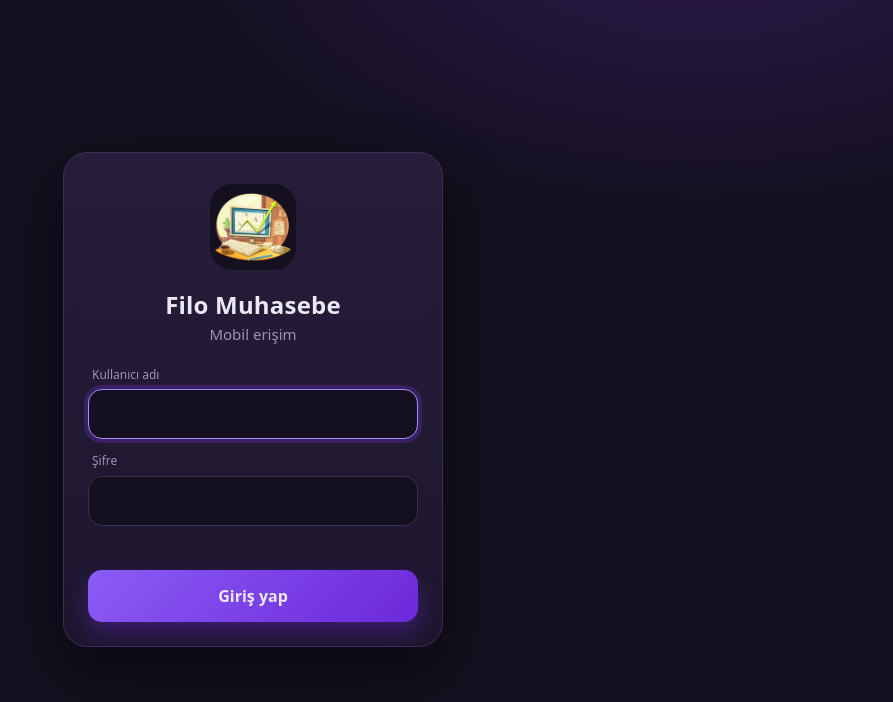
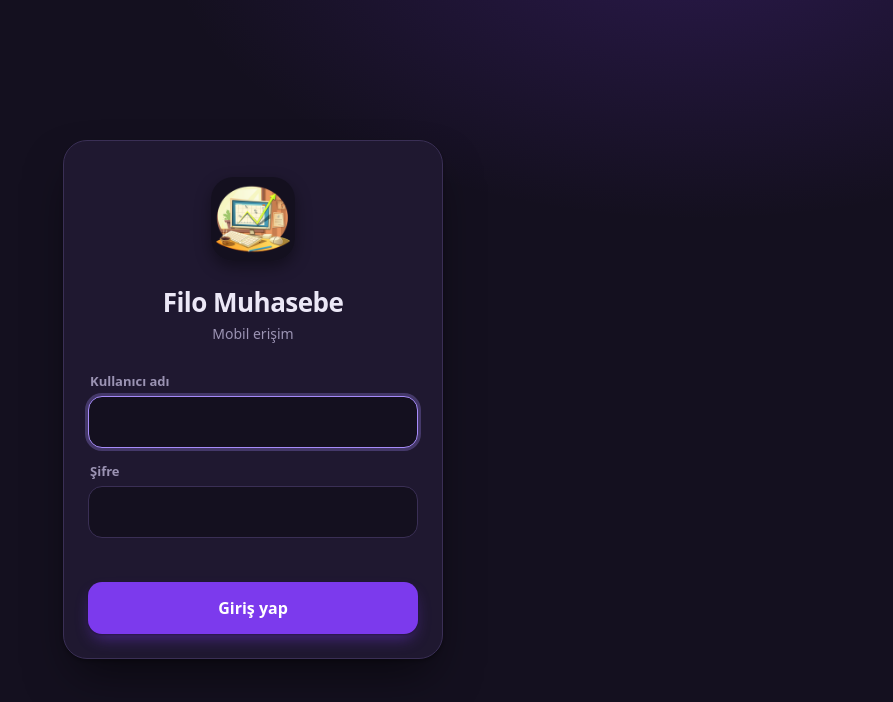
Before and after one commit to umtark/filo-mobil, a plain HTML site: page index.html in a window 1280 px wide. Shown: the whole page, without its empty margins (387-1280 px from the left). Drawn offline with Linux system fonts and the light colour scheme.

Commit message:
Giris sayfasi tasarimi guncellendi, onbellek surumu v8

```diff
--- a/stil.css
+++ b/stil.css
@@ -22,28 +22,31 @@ button { cursor: pointer; }
 /* ---------- giriş ---------- */
 .giris { min-height: 100dvh; display: grid; place-items: center; padding: 24px; padding-top: calc(24px + var(--ust-bosluk)); }
 .giris-kart {
-  width: min(100%, 380px); padding: 32px 24px 24px; border-radius: 24px; text-align: center;
-  background: linear-gradient(180deg, rgba(42, 32, 64, .85), rgba(31, 24, 48, .85)); border: 1px solid var(--cizgi);
-  box-shadow: 0 24px 60px rgba(0, 0, 0, .45); backdrop-filter: blur(10px); animation: yuksel .7s var(--egri) both;
+  width: min(100%, 380px); padding: 36px 24px 24px; border-radius: 24px; text-align: center;
+  background: var(--yuz); border: 1px solid var(--cizgi);
+  box-shadow: 0 2px 4px rgba(0, 0, 0, .3), 0 24px 48px -12px rgba(0, 0, 0, .55); animation: yuksel .6s var(--egri) both;
 }
-.giris-kart .logo { border-radius: 22px; margin-bottom: 14px; animation: nefes 4s ease-in-out infinite; }
-.giris-kart h1 { margin: 0; font-size: 24px; letter-spacing: .2px; }
-.giris-kart .alt { margin: 2px 0 22px; color: var(--soluk); }
+.giris-kart .logo { border-radius: 22px; margin-bottom: 18px; box-shadow: 0 6px 16px rgba(0, 0, 0, .4); }
+.giris-kart h1 { margin: 0; font-size: 26px; font-weight: 800; letter-spacing: -.02em; text-wrap: balance; }
+.giris-kart .alt { margin: 4px 0 28px; color: var(--soluk); font-size: 14px; }
 .alan { display: block; text-align: left; margin-bottom: 14px; }
-.alan span { display: block; font-size: 12px; color: var(--soluk); margin: 0 0 6px 4px; }
+.alan span { display: block; font-size: 13px; font-weight: 600; color: var(--soluk); margin: 0 0 6px 2px; }
 .alan input {
-  width: 100%; height: 50px; padding: 0 16px; border-radius: 14px; border: 1px solid var(--cizgi);
-  background: var(--bg); outline: none; font-size: 17px; transition: border-color .2s, box-shadow .2s;
+  width: 100%; height: 52px; padding: 0 16px; border-radius: 14px; border: 1px solid var(--cizgi);
+  background: var(--bg); outline: none; font-size: 17px; caret-color: var(--mor-a); transition: border-color .2s, box-shadow .2s;
 }
-.alan input:focus { border-color: var(--mor-a); box-shadow: 0 0 0 4px rgba(124, 58, 237, .25); }
+.alan input:focus { border-color: var(--mor-a); box-shadow: 0 0 0 3px rgba(167, 139, 250, .28); }
 .hata { min-height: 20px; margin: 0 0 10px; color: #fca5a5; font-size: 13px; }
 .giris-kart.salla { animation: salla .45s; }
 .btn-ana {
-  position: relative; width: 100%; height: 52px; border: 0; border-radius: 14px; font-weight: 700; font-size: 16px;
-  background: linear-gradient(135deg, #8b5cf6, #6d28d9); box-shadow: 0 10px 24px rgba(109, 40, 217, .4);
-  transition: transform .15s var(--egri), filter .2s;
+  position: relative; width: 100%; height: 52px; border: 0; border-radius: 14px; font-weight: 700; font-size: 16px; color: #fff;
+  background: var(--mor); box-shadow: 0 1px 2px rgba(0, 0, 0, .3), 0 8px 16px -4px rgba(124, 58, 237, .45);
+  transition: transform .15s var(--egri), background .2s;
 }
+.btn-ana:hover { background: #8b4df0; }
 .btn-ana:active { transform: scale(.97); }
+.btn-ana:focus-visible, .ikon-btn:focus-visible, .chip:focus-visible, .kart:focus-visible { outline: 2px solid var(--mor-a); outline-offset: 3px; }
+::selection { background: rgba(167, 139, 250, .35); color: #fff; }
 .btn-ana .yukleniyor { display: none; position: absolute; right: 18px; top: 50%; width: 18px; height: 18px; margin-top: -9px;
   border: 2px solid rgba(255, 255, 255, .35); border-top-color: #fff; border-radius: 50%; animation: don .7s linear infinite; }
 .btn-ana.bekle { filter: saturate(.7); pointer-events: none; }
--- a/sw.js
+++ b/sw.js
@@ -1,5 +1,5 @@
 // YalnÄ±zca sayfa kabuÄŸunu Ã¶nbelleÄŸe alÄ±r; Ã¶ÄŸrenci verisi (/api) asla Ã¶nbelleÄŸe alÄ±nmaz.
-const SURUM = 'filo-v7';
+const SURUM = 'filo-v8';
 const KABUK = ['./', 'index.html', 'stil.css', 'ayar.js', 'moduller.js', 'uygulama.js', 'manifest.webmanifest', 'ikon-192.png', 'favicon.ico', 'apple-touch-icon.png'];
 
 self.addEventListener('install', e => {
```
